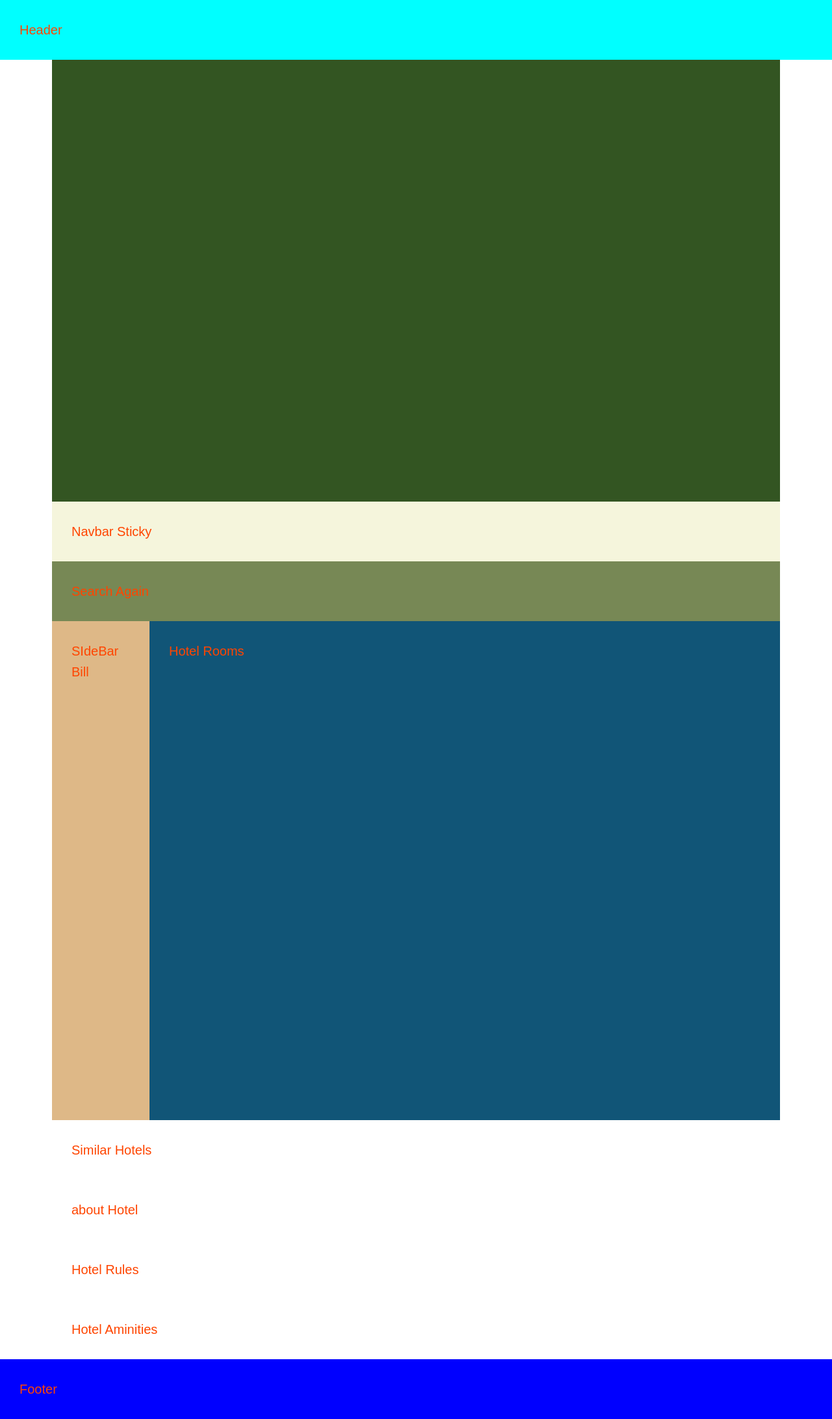
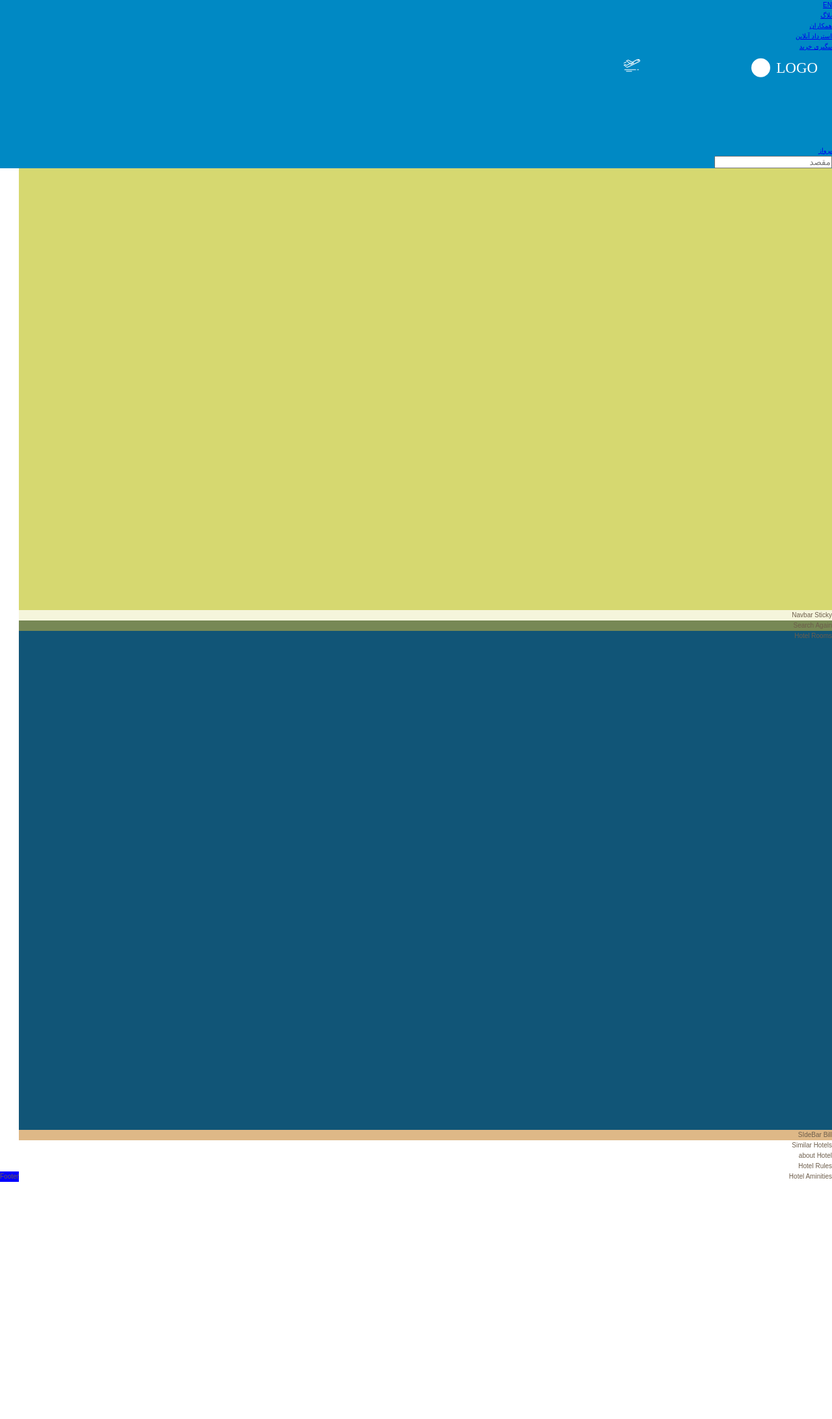
Before and after one commit to kazemzadeh1983/Hotel_whitelbl, a website: page index.html in a window 1280 px wide. Shown: the whole page at 65% size. After the commit the page ends 1819 px from the top, so only its background shows below. Drawn offline with Linux system fonts and the light colour scheme.

Commit message:
complete layout

```diff
--- a/index.html
+++ b/index.html
@@ -13,7 +13,48 @@
 
 
     <header class="Header">
-        Header
+
+        <div class="Header__navigation">
+                <ul class="nav">
+                        <li class="nav__item"><a href="#" class="nav__link">EN</a></li>
+                        <li class="nav__item"><a href="#" class="nav__link">بلاگ</a></li>
+                        <li class="nav__item"><a href="#" class="nav__link">همکاران</a></li>
+                        <li class="nav__item"><a href="#" class="nav__link">استرداد آنلاین</a></li>
+                        <li class="nav__item"><a href="#" class="nav__link">پیگیری خرید</a></li>
+                </ul>
+        </div>
+
+
+        <div class="header__logo-box">
+            <img src="img/icon/logo-en.svg" alt="Logo" class="header__logo">
+        </div>
+
+        <div class="Header__navbar">
+            <div class="Header__navbar Header__navbar--flight">
+
+                <a href="#" class="btn btn--white">پرواز</a>
+                <svg>
+                    <use xlink:href="img/icon/sb-plane.svg#sb-plane"></use>
+                </svg>
+            </div>
+        </div>
+
+
+        <div class="SearchBox">
+
+                <form action="#" class="SearchBox__form">
+                        <div class="SearchBox__group">
+                            <input type="text" class="form__input" placeholder="مقصد" id="name" required>
+
+
+                        </div>
+                    </form>
+
+
+        </div>
+
+
+
     </header>
 
     <div class="Hotel_Preview">
--- a/sass/layout/_footer.scss
+++ b/sass/layout/_footer.scss
@@ -1,4 +1,4 @@
 .footer {
-    grid-column: full-start / full-end ;
+
     background-color: blue ;
 }
--- a/sass/layout/_header.scss
+++ b/sass/layout/_header.scss
@@ -1,4 +1,10 @@
 .header {
     grid-column: 1 / -1 ;
-    background-color: aqua;
+    background-color: #0089c4 ;
+
+    &__logo-box {
+        width: 13rem ;
+        height: 4.8;
+
+    }
 }
--- a/sass/pages/_hotelPage.scss
+++ b/sass/pages/_hotelPage.scss
@@ -1,68 +1,76 @@
 .container {
 
-    & > * {
+    direction: rtl ;
 
-        color: orangered ;
-        font-size: 2rem ;
-        padding: 3rem ;
-
-    }
 
     display: grid ;
 
     grid-template-rows: min-content 85vh repeat(2,min-content) 60vw repeat(4,min-content);
-    grid-template-columns: [full-start gap-left-start] minmax(8rem , 1fr) [center-start gap-left-end] repeat(8,[col-start] minmax(min-content,15rem)[col-end])[center-end gap-right-start] minmax(8rem , 1fr)[full-end gap-right-end] ;
+    grid-template-columns:  1fr repeat(8,minmax(min-content,17rem)) 1fr ;
 
 
 }
 
 .Hotel_Preview{
-    grid-column: center-start / center-end ;
-    background-color: #352 ;
+
+    background-color: #d6d870 ;
+    grid-column: 2 / 10 ;
 }
 
 .Navbar_Sticky {
-    grid-column: center-start / center-end ;
+
     background-color: beige ;
+    grid-column: 2 / 10 ;
 
 
 }
 
 .Search_Again {
-    grid-column: center-start / center-end ;
+
     background-color: #785 ;
+    grid-column: 2 / 10 ;
 
 }
 
 .Hotel_Rooms {
-    grid-column: 3 / center-end ;
+
     background-color: #157 ;
+    grid-column: 2 / 10 ;
+
 
 }
 
 .SideBar_Bill {
-    grid-column: 2 / 3 ;
-    grid-row: 5 / 6 ;
+
     background-color: burlywood;
+    grid-column: 2 / 10 ;
 
 }
 
 .Similar_Hotels {
-    grid-column: center-start / center-end ;
+
+    grid-column: 2 / 10 ;
+
 
 }
 
 .About_Hotel {
-    grid-column: center-start / center-end ;
+
+    grid-column: 2 / 10 ;
+
 
 }
 
 .Hotel_Rules {
-    grid-column: center-start / center-end ;
+
+    grid-column: 2 / 10 ;
+
 
 }
 
 .Hotel_Aminities {
-    grid-column: center-start / center-end ;
+
+    grid-column: 2 / 10 ;
+
 
 }
```
Also changed, not shown: css/style.css.
